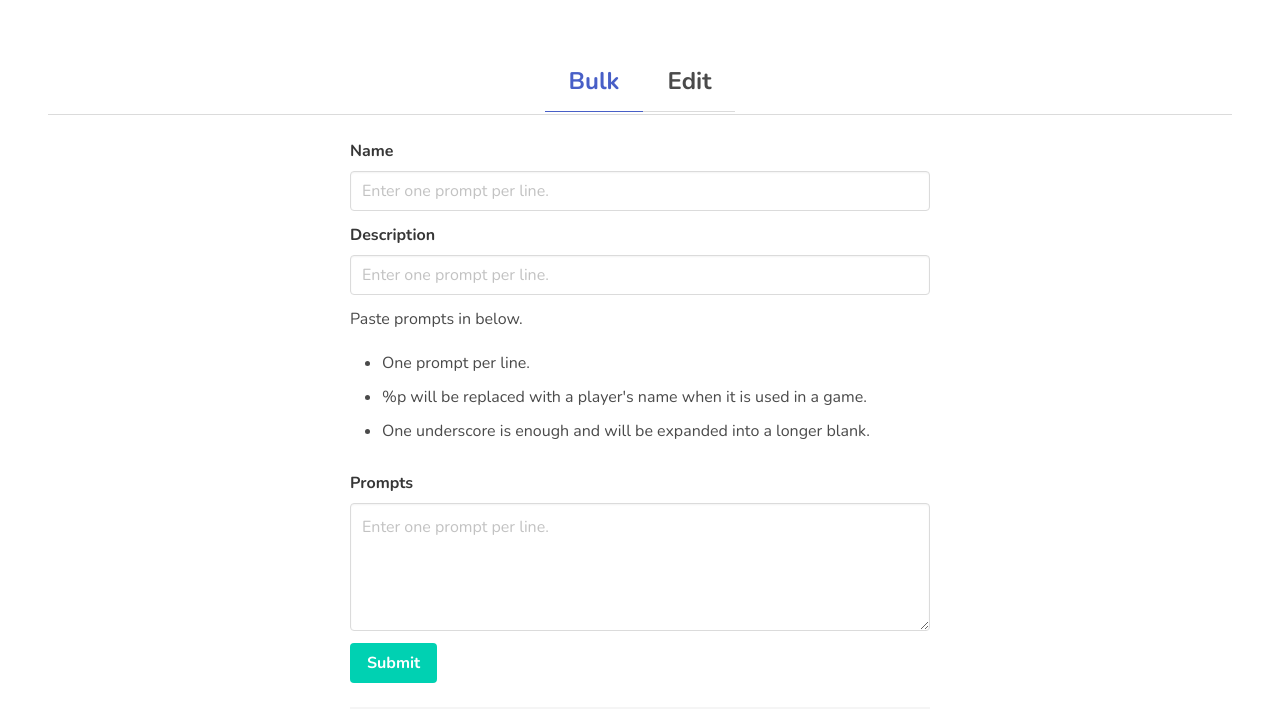
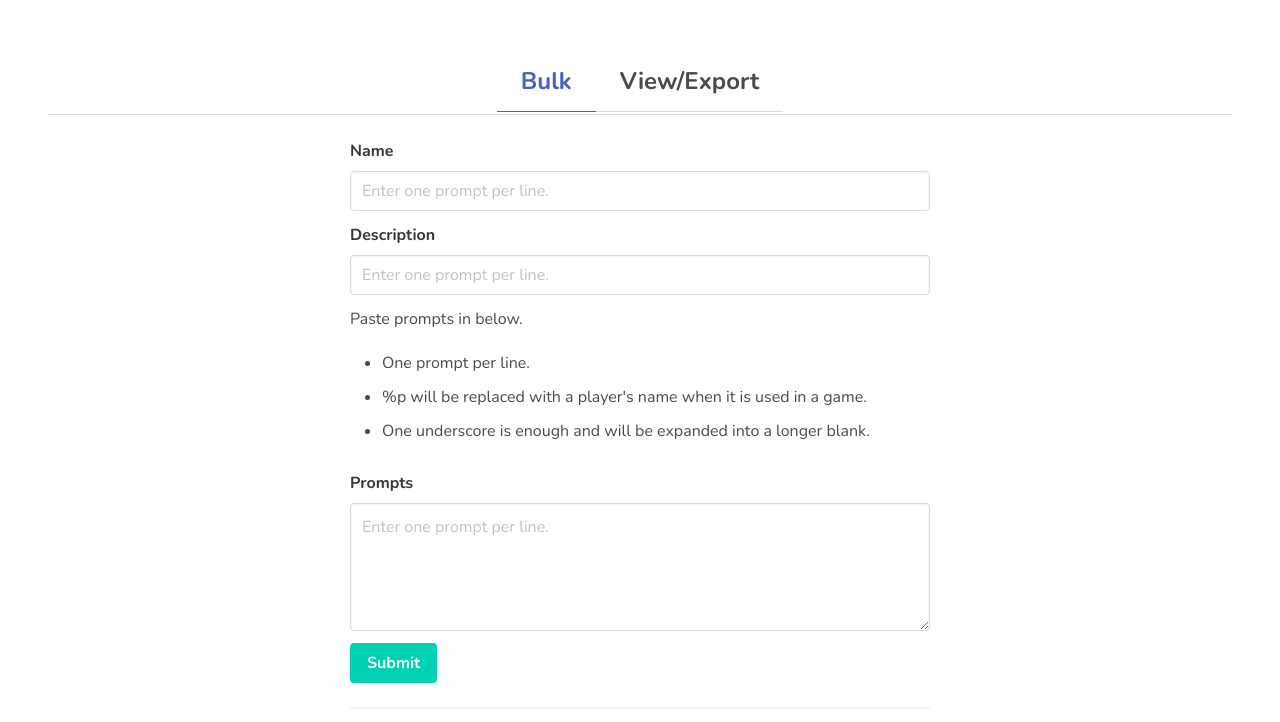
Before and after one commit to pricecomstock/project-appleseed, a React (Create React App) app: page /customprompts in a window 1280 px wide. Shown: the top 722 px of the page. Built offline with nearby package versions, Linux system fonts and the light colour scheme; the HTML template or start-up script is replaced by a standard one.

Commit message:
:sparkles: renamed Edit tab to View/Export to be more accurate while it's not very implemented

```diff
--- a/src/components/pages/CustomPromptsView.jsx
+++ b/src/components/pages/CustomPromptsView.jsx
@@ -31,7 +31,7 @@ export default class CustomPrompts extends Component {
               })}
               onClick={() => this.setState({ mode: modes.EDIT })}
             >
-              <a>Edit</a>
+              <a>View/Export</a>
             </li>
           </ul>
         </div>
```
